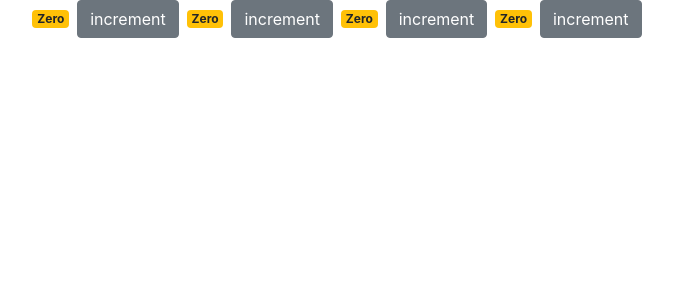
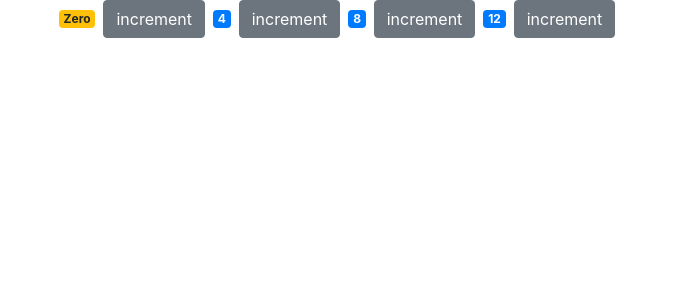
Before and after one commit to jesiolowski-wsb/react2024_PA2, a React (Create React App) app: page / in a window 1280 px wide. Shown: the top 300 px of the page, without its empty margins (307-980 px from the left). Built offline with nearby package versions, Linux system fonts and the light colour scheme.

Commit message:
count renamed to value

```diff
--- a/src/components/counter.jsx
+++ b/src/components/counter.jsx
@@ -1,23 +1,21 @@
 import React, { useState } from "react";
 
 const Counter = (props) => {
-  console.log("prosy przekazane do komponentu", props);
+  const [value, setValue] = useState(props.value);
 
-  const [count, setCount] = useState(0);
-
-  const formatCount = () => (count === 0 ? <span>Zero</span> : count);
+  const formatCount = () => (value === 0 ? <span>Zero</span> : value);
 
   let classes = "badge m-2 badge-";
-  classes += count === 0 ? "warning" : "primary";
+  classes += value === 0 ? "warning" : "primary";
 
   const handleIncrement = (incrementor) => {
-    setCount(count + incrementor);
+    setValue(value + incrementor);
   };
 
   return (
     <>
       <span className={classes}>{formatCount()}</span>
-      <button onClick={() => handleIncrement(10)} className="btn btn-secondary">
+      <button onClick={() => handleIncrement(1)} className="btn btn-secondary">
         increment
       </button>
     </>
```
